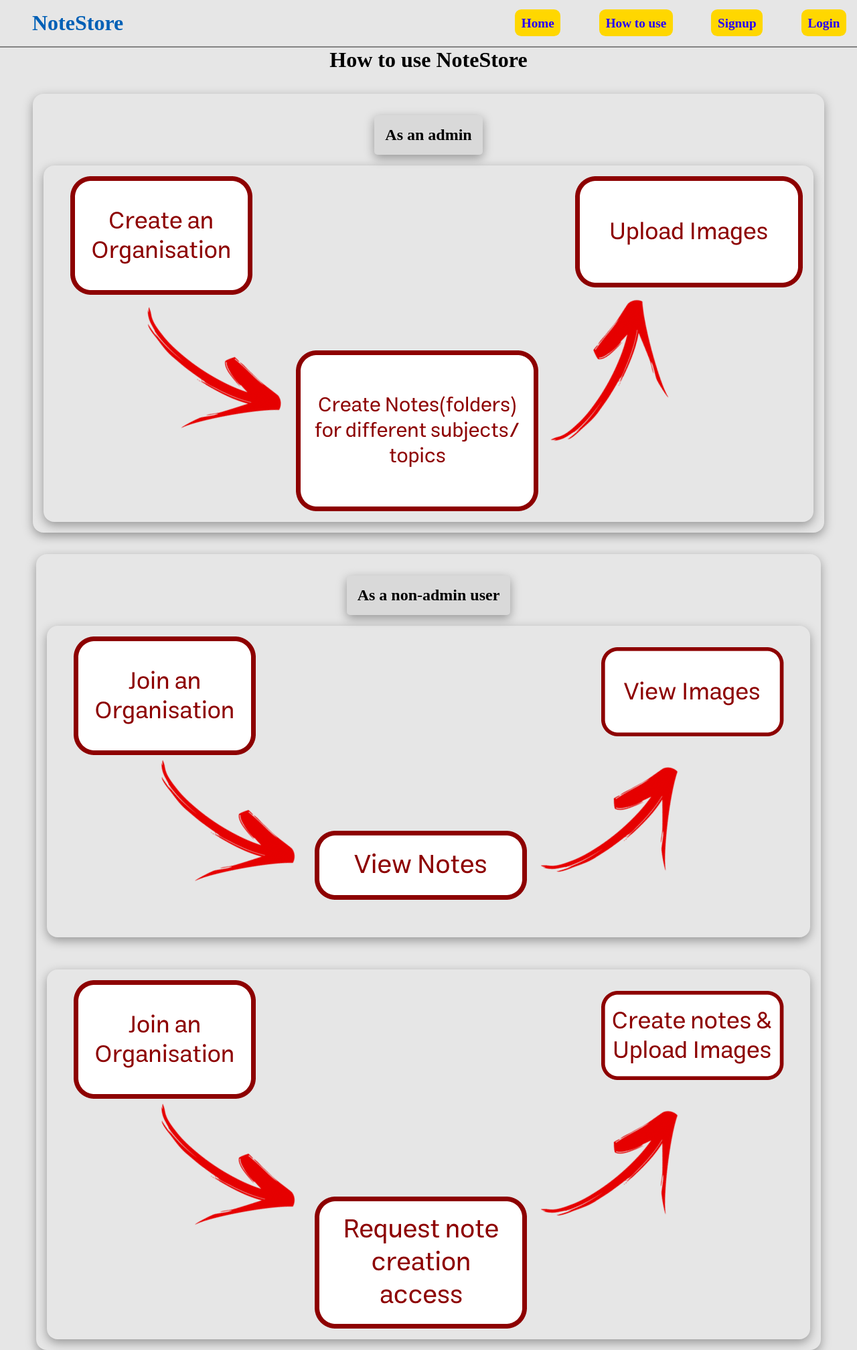
After one commit to adi3120/NoteStore-Django, a Django app: page /howtouse in a window 1280 px wide. The commit adds this page. Shown: the whole page at 67% size. Run offline with Django 4.2, Linux system fonts and the light colour scheme.

Commit message:
Minor Upadates CSS,views.py

```diff
--- a/mydemo1/static/mydemo1/css/base.css
+++ b/mydemo1/static/mydemo1/css/base.css
@@ -68,6 +68,7 @@ body {
     justify-content: space-between;
     align-items: center;
     gap: 3em;
+    width: max-content;
 }
 
 .nav .right .options .dropdown-menu .dropdown-item {
@@ -88,6 +89,19 @@ body {
 .rightOuter .right .options .opticontext {
     display: flex;
     margin-right: -1em;
+}
+
+.buttonCool {
+    background-color: gold;
+    padding: 0.5em;
+    border-radius: 0.5em;
+    width: max-content;
+}
+
+.buttonDrip {
+    background-color: crimson;
+    padding: 0.2em;
+    border-radius: 0.5em;
 }
 
 @media (max-width: 40em) {
--- /dev/null
+++ b/mydemo1/static/mydemo1/css/howtouse.css
@@ -0,0 +1,59 @@
+body {
+    width: 100vw;
+    overflow-x: hidden;
+}
+
+.howtouseouter {
+    width: 100vw;
+    display: flex;
+    justify-content: space-between;
+    align-items: center;
+    flex-direction: column;
+    gap: 2em;
+}
+
+.howtouseouter .item {
+    display: flex;
+    flex-direction: column;
+    align-items: center;
+    justify-content: center;
+    /* outline: 0.2em solid rebeccapurple; */
+    box-shadow: rgba(0, 0, 0, 0.35) 0px 5px 15px;
+    padding: 1em;
+    border-radius: 1em;
+}
+
+.howtouseouter .item .image {
+    display: flex;
+    flex-direction: column;
+    align-items: center;
+    justify-content: center;
+    gap: 3em;
+}
+
+.howtouseouter .item .text {
+    /* outline: 0.2em solid rebeccapurple; */
+    box-shadow: rgba(0, 0, 0, 0.35) 0px 5px 15px;
+    padding: 1em;
+    border-radius: 0.3em;
+    background-color: rgb(217, 217, 217);
+    margin: 1em;
+}
+
+.howtouseouter .item .image img {
+    /* outline: 0.2em solid rebeccapurple; */
+    box-shadow: rgba(0, 0, 0, 0.35) 0px 5px 15px;
+    padding: 1em;
+    border-radius: 1em;
+    max-width: 100vw;
+    height: auto;
+}
+
+@media (max-width: 40em) {
+    .howtouseouter h1 {
+        font-size: large;
+    }
+    .howtouseouter h2 {
+        font-size: medium;
+    }
+}
--- a/mydemo1/static/mydemo1/css/madeorg.css
+++ b/mydemo1/static/mydemo1/css/madeorg.css
@@ -8,6 +8,10 @@
 .madeorgmain .item {
     box-shadow: rgba(0, 0, 0, 0.609) 0px 5px 15px;
     border-radius: 1em;
+}
+
+.madeorgmain .item:hover {
+    box-shadow: rgba(55, 73, 159, 6) 0px 5px 15px;
 }
 
 .madeorgmain .item .itemimage img {
--- a/mydemo1/static/mydemo1/css/welcome.css
+++ b/mydemo1/static/mydemo1/css/welcome.css
@@ -25,6 +25,10 @@
     border-radius: 1em;
 }
 
+.logotext:hover {
+    box-shadow: rgba(3, 73, 159, 6) 0px 5px 15px;
+}
+
 .logoimg {
     display: flex;
     justify-content: center;
@@ -35,6 +39,81 @@
 .logotext a {
     font-size: larger;
     font-weight: 700;
+}
+
+.nicetext {
+    margin-top: 1em;
+    padding: 0.3em;
+    width: fit-content;
+    border-radius: 0.5em;
+    /* outline: 0.1em solid blueviolet;
+	 */
+    box-shadow: rgba(0, 0, 0, 5) 0px 5px 15px;
+    color: purple;
+}
+
+.upsale-button {
+    position: relative;
+    z-index: 0;
+    height: 3em;
+    overflow: hidden;
+    border: none !important;
+    padding: 0 !important;
+    background: #5D5DFF !important;
+    color: #656565;
+    background: white;
+    border-radius: 1em;
+    width: max-content;
+    text-align: center;
+    font-size: larger;
+    font-weight: 400;
+    box-shadow: 0 4px 50px 0 rgb(0 0 0 / 7%);
+    transition: .2s all linear;
+    text-decoration: initial;
+}
+
+.upsale-button span {
+    position: relative;
+    z-index: 1;
+    height: calc( 100% - 4px);
+    width: calc( 100% - 4px);
+    top: 2px;
+    left: 2px;
+    align-items: center;
+    display: flex;
+    justify-content: center;
+    border-radius: 8px;
+    color: white;
+    background: #5D5DFF;
+}
+
+.upsale-button:after {
+    content: "";
+    position: absolute;
+    z-index: -2;
+    left: -50%;
+    top: -50%;
+    width: 200%;
+    height: 200%;
+    background-color: transparent;
+    background-repeat: no-repeat;
+    background-size: 50% 50%, 50% 50%;
+    background-position: 0 0, 100% 0, 100% 100%, 0 100%;
+    background-image: linear-gradient(90deg, rgba(255, 255, 255, 0) 0%, rgba(255, 255, 255, 1) 50%, rgba(255, 255, 255, 0) 100%);
+    -webkit-animation: rotate 2s linear infinite;
+    animation: rotate 2s linear infinite;
+}
+
+@-webkit-keyframes rotate {
+    100% {
+        transform: rotate(360deg);
+    }
+}
+
+@keyframes rotate {
+    100% {
+        transform: rotate(360deg);
+    }
 }
 
 @media (max-width: 40em) {
--- a/mydemo1/templates/mydemo1/addUserOr.html
+++ b/mydemo1/templates/mydemo1/addUserOr.html
@@ -1,6 +1,7 @@
 {% extends 'mydemo1/base.html' %} {% load static %} {% block title %}Add User{% endblock title %} {% block addUserOr %}
 
 <div class="addUserOuter">
+
     <h1>Add User</h1>
     <div class="addUserMain">
 
@@ -15,6 +16,11 @@
             </center>
         </form>
     </div>
+    <center>
+        <a href="{%url 'madeorganisation' %}">
+			Go back
+		</a>
+    </center>
 </div>
 
 {%endblock addUserOr%}
--- a/mydemo1/templates/mydemo1/allUserOr.html
+++ b/mydemo1/templates/mydemo1/allUserOr.html
@@ -2,6 +2,11 @@
 
 <div class="madeorgouter">
     <h1>Members in Organisation : {{name}}</h1>
+    <!-- <center>
+        <a href="{%url 'madeorganisation' %}">
+			Go back
+		</a>
+    </center> -->
     <table border=1>
         <tr>
             <th>ID</th>
--- a/mydemo1/templates/mydemo1/base.html
+++ b/mydemo1/templates/mydemo1/base.html
@@ -20,6 +20,7 @@
     <link rel="stylesheet" href="{% static 'mydemo1/css/addUser.css' %}">
     <link rel="stylesheet" href="{% static 'mydemo1/css/renameOr.css' %}">
     <link rel="stylesheet" href="{% static 'mydemo1/css/createNewNote.css' %}">
+    <link rel="stylesheet" href="{% static 'mydemo1/css/howtouse.css' %}">
 </head>
 
 <body>
@@ -30,18 +31,25 @@
         let dropupurl = "{% static 'mydemo1/images/dropup.png' %}";
     </script>
     <div class="nav">
+        {%if logged_in%}
+        <div class="left">
+            <h1><a href="{% url 'welcome' %}">NoteStore</a></h1>
+        </div>
+        {%else%}
         <div class="left">
             <h1><a href="{% url 'index' %}">NoteStore</a></h1>
         </div>
-
+        {%endif%}
         <div class="rightOuter">
 
             <div class="right">
-                <b><a href="{% url 'index' %}">Home</a></b> {%if logged_in%}
+                {%if logged_in%}
+                <b><a class="buttonCool" href="{% url 'welcome' %}">Home</a></b> {%else%}
+                <b><a class="buttonCool" href="{% url 'index' %}">Home</a></b> {%endif%}
+                <b><a class="buttonCool" href="{% url 'howtouse' %}">How to use</a></b> {%if logged_in%}
 
                 <div class="options">
-                    <div class="opticontext">
-
+                    <div class="opticontext buttonCool">
                         <b>Options</b>
                         <img src="{%static 'mydemo1/images/dropdown.png'%}" alt="">
                     </div>
@@ -52,9 +60,9 @@
                     </div>
                 </div>
 
-                <b><a href="{% url 'logout' %}">Logout</a></b> {%else%}
-                <b><a href="{% url 'signup' %}">Signup</a></b>
-                <b><a href="{% url 'login' %}">Login</a></b> {%endif%}
+                <b><a class="buttonCool" href="{% url 'logout' %}">Logout</a></b> {%else%}
+                <b><a class="buttonCool" href="{% url 'signup' %}">Signup</a></b>
+                <b><a class="buttonCool" href="{% url 'login' %}">Login</a></b> {%endif%}
 
             </div>
             <div class="hamburger">
@@ -121,6 +129,9 @@
     <div>
         {% block allUserOr %} {%endblock allUserOr%}
     </div>
+    <div>
+        {% block howtouse %} {%endblock howtouse%}
+    </div>
     <script src="{%static 'mydemo1/js/base.js' %}"></script>
     <!-- <script src="https://code.jquery.com/jquery-3.2.1.slim.min.js" integrity="sha384-KJ3o2DKtIkvYIK3UENzmM7KCkRr/rE9/Qpg6aAZGJwFDMVNA/GpGFF93hXpG5KkN" crossorigin="anonymous"></script>
     <script src="https://cdn.jsdelivr.net/npm/popper.js@1.12.9/dist/umd/popper.min.js" integrity="sha384-ApNbgh9B+Y1QKtv3Rn7W3mgPxhU9K/ScQsAP7hUibX39j7fakFPskvXusvfa0b4Q" crossorigin="anonymous"></script>
--- /dev/null
+++ b/mydemo1/templates/mydemo1/howtouse.html
@@ -0,0 +1,32 @@
+{% extends 'mydemo1/base.html' %} {% load static %} {% block title %}How to Use{% endblock title %} {% block howtouse %}
+
+
+<div class="howtouseouter">
+    <div>
+        <div class="text">
+            <h1>How to use NoteStore</h1>
+        </div>
+    </div>
+
+    <div class="item">
+        <div class="text">
+            <h2>As an admin</h2>
+        </div>
+        <div class="image">
+            <img src="{%static 'mydemo1/images/Admin.png' %}" alt="">
+        </div>
+    </div>
+
+    <div class="item">
+        <div class="text">
+            <h2>As a non-admin user</h2>
+        </div>
+        <div class="image">
+            <img src="{%static 'mydemo1/images/Viewer1.png' %}" alt="">
+            <img src="{%static 'mydemo1/images/Viewer2.png' %}" alt="">
+        </div>
+    </div>
+</div>
+
+
+{%endblock howtouse%}
--- a/mydemo1/templates/mydemo1/renameOr.html
+++ b/mydemo1/templates/mydemo1/renameOr.html
@@ -11,5 +11,10 @@
             </div>
         </form>
     </div>
+    <center>
+        <a href="{%url 'madeorganisation' %}">
+			Go back
+		</a>
+    </center>
 </div>
 {%endblock renameOr%}
--- a/mydemo1/templates/mydemo1/signup.html
+++ b/mydemo1/templates/mydemo1/signup.html
@@ -1,6 +1,6 @@
 {% extends 'mydemo1/base.html' %} {% load static %} {% block title %}Signup{% endblock title %} {% block signup %}
 <div class="outerregister">
-    <h1>Register From</h1><br>
+    <h1>Join NoteStore Now</h1><br>
     <div class="registermain">
         <form action="#" method="post">
             {% csrf_token %} {% load static %}
--- a/mydemo1/urls.py
+++ b/mydemo1/urls.py
@@ -6,9 +6,11 @@ urlpatterns = [
     path('signup', views.signup, name='signup'),
     path('login', views.login, name='login'),
     path('logout', views.logout, name='logout'),
+    path('user/welcome', views.welcome, name='welcome'),
     path('user/createorganisation', views.createorganisation, name='createorganisation'),
     path('user/madeorganisation', views.madeorganisation, name='madeorganisation'),
     path('user/myorganisation', views.myorganisation, name='myorganisation'),
+    path('howtouse', views.howtouse, name='howtouse'),
 
     path('user/organisation/addUserOr/<int:pk>', views.addUserOr, name='addUserOr'),
     path('user/organisation/allUserOr/<int:pk>', views.allUserOr, name='allUserOr'),
--- a/mydemo1/views.py
+++ b/mydemo1/views.py
@@ -3,27 +3,33 @@ import mysql.connector as sql
 import time
 from base64 import b64encode
 from django.shortcuts import redirect
+from django.contrib import messages
+from PIL import Image
+from io import BytesIO
 # Create your views here.
 
 from django.views.decorators.cache import cache_control
 from django.contrib.auth.decorators import login_required
 
+admin_id=0
+logged_in=False
 fn=''
 ln=''
-phn=''
-email=''
-admin_id=0
+prev_url=''
+
+def compress(image_file):
+
+    image = image_file
+    out = BytesIO()
+    image.save(out, format=format,quality=10)
+    print(out)
+
+    # return out
+
 
 def index(request):
 	return render(request,'mydemo1/home.html')
 
-fn=''
-ln=''
-s=''
-em=''
-pwd=''
-
-logged_in=False
 
 # Create your views here.
 @cache_control(no_cache=True, must_revalidate=True)
@@ -47,6 +53,8 @@ def signup(request):
         c="insert into user(fname,lname,email,password) Values('{}','{}','{}','{}')".format(fn,ln,em,pwd)
         cursor.execute(c)
         m.commit()
+        messages.success(request, 'Profile Created')
+        return render(request,'mydemo1/home.html')
 
     # context={
 	# 	'logged_in':logged_in
@@ -77,8 +85,11 @@ def login(request):
         if t==():
             return render(request,'mydemo1/error.html')
         else:
+            global fn,ln
             global admin_id
             admin_id=t[0][0]
+            fn=t[0][1]
+            ln=t[0][2]
             global logged_in
             logged_in=True
 
@@ -92,6 +103,17 @@ def logout(request):
 	logged_in=False
 	return redirect('index')
 
+def welcome(request):
+	global fn,ln,logged_in
+	global admin_id
+	context={
+		'fname':fn,
+		'lname':ln,
+		'logged_in':logged_in,
+	}
+	return render(request,"mydemo1/welcome.html",context=context)
+
+
 def createorganisation(request):
 	if request.method=="POST":
 		m=sql.connect(host="ingeneors.rwlb.japan.rds.aliyuncs.com",user="adiuser1",passwd="MNMisBST@123",database='notestore')
@@ -102,8 +124,6 @@ def createorganisation(request):
 		for key,value in d.items():
 			if key=="org_name":
 				name=value
-
-
 		c="insert into organisation(name,owner_id) Values('{}','{}')".format(name,admin_id)
 		cursor.execute(c)
 		m.commit()
@@ -115,13 +135,18 @@ def createorganisation(request):
 		c="insert into user_org(userid,orgid) Values('{}','{}')".format(admin_id,orgid)
 		cursor.execute(c)
 		m.commit()
+		global fn,ln,logged_in
+		context={
+			'fname':fn,
+			'lname':ln,
+			'logged_in':logged_in,
+		}
+		messages.success(request, 'Organisation Created Successfully')
+		return render(request,"mydemo1/welcome.html",context=context)
+
 	context={
 		'logged_in':logged_in
 	}
-
-
-
-
 	return render(request,'mydemo1/createOrganisation.html',context=context)
 
 def myorganisation(request):
@@ -200,6 +225,20 @@ def renameOr(request,pk):
 				vals=(value,pk)
 				cursor.execute(c,vals)
 				m.commit()
+				messages.success(request, 'Organisation Renamed Successfully')
+				global admin_id
+				global logged_in
+				c="select * from organisation where owner_id="+str(admin_id)
+				cursor.execute(c)
+				a=cursor.fetchall()
+				context={
+					'a':a,
+					'logged_in':logged_in,
+
+				}
+				return render(request,'mydemo1/madeorganisation.html',context=context)
+
+
 	c="select name from organisation where id="+str(pk)
 	cursor.execute(c)
 	oldName=cursor.fetchall()
@@ -236,6 +275,7 @@ def uploadNotesOr(request,pk):
 	cursor=m.cursor()
 	file_name=""
 	global admin_id
+	global logged_in
 	c="select count(*) from organisation where id=%s and owner_id=%s"
 	vals=(pk,admin_id)
 	cursor.execute(c,vals)
@@ -277,12 +317,23 @@ def uploadNotesOr(request,pk):
 
 			image=img.read()
 
+
 			c="insert into photo(name,date_time,org_id,user_id,note_id,data) values(%s,%s,%s,%s,%s,%s)"
 
 			vals=("PIC1.jpeg",datetime_current,pk,admin_id,note_id,image)
 
 			cursor.execute(c,vals)
 			m.commit()
+
+		messages.success(request,"Note Created Successfully")
+		global fn,ln
+
+		context={
+			'fname':fn,
+			'lname':ln,
+			'logged_in':logged_in,
+		}
+		return render(request,"mydemo1/welcome.html",context=context)
 	return render(request,'mydemo1/uploadNotesOr.html',context=context)
 
 def addPhotosNo(request,pk):
@@ -464,3 +515,11 @@ def allUserOr(request,pk):
 	}
 
 	return render(request,"mydemo1/allUserOr.html",context=context)
+
+
+def howtouse(request):
+	global logged_in
+	context={
+		'logged_in':logged_in,
+	}
+	return render(request,"mydemo1/howtouse.html",context=context)
```
Also changed, not shown: mydemo1/static/mydemo1/css/visitNote.css (+13 -12 lines), mydemo1/templates/mydemo1/home.html (+8 -2 lines), mydemo1/templates/mydemo1/madeorganisation.html (+9 -2 lines), mydemo1/templates/mydemo1/welcome.html (+12 -4 lines), mydemo1/static/mydemo1/images/Admin.png (added), mydemo1/static/mydemo1/images/Viewer1.png (added), mydemo1/static/mydemo1/images/Viewer2.png (added).
